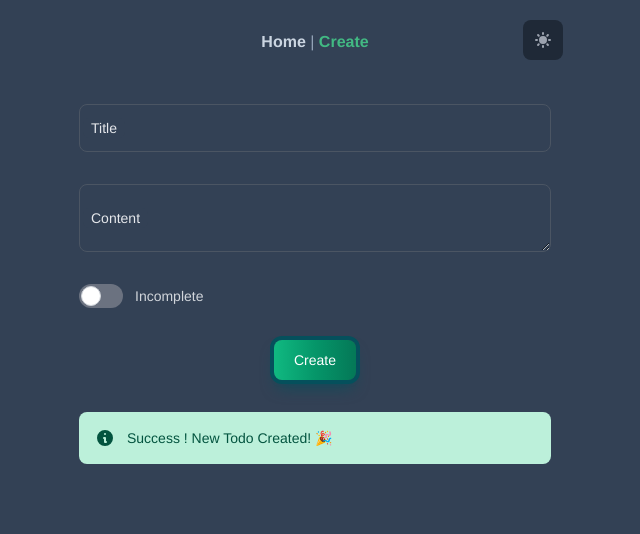
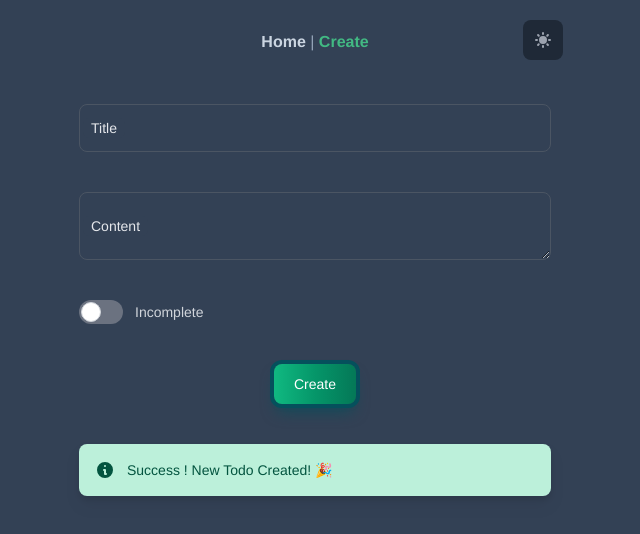
Before and after one commit to TirtharajPramanik/todo-list-vuejs-app, a Vue app: page /#/create in a window 1280 px wide. Both pictures are taken after typing "Sample", "Sample" into the empty fields and a click on the button "Create". Shown: the top 534 px of the page, without its empty margins (325-965 px from the left). Built offline with nearby package versions, Linux system fonts and the light colour scheme.

Commit message:
Added Page Transitions and Create Todo: Info-Warning Transitions

```diff
--- a/src/App.vue
+++ b/src/App.vue
@@ -1,11 +1,17 @@
 <template>
 	<main class="container max-w-xl relative mx-auto">
 		<nav>
-			<router-link to="/">Home</router-link> |
-			<router-link to="/create">Create</router-link>
-			<UiToggleTheme @click="toggleTheme" :isdark="theme == 'dark'" />
+			<router-link @click="setSlideType('left')" to="/">Home</router-link> |
+			<router-link @click="setSlideType('right')" to="/create"
+				>Create</router-link
+			>
+			<UiToggleTheme @click="toggleTheme" :isdark="theme === 'dark'" />
 		</nav>
-		<router-view />
+		<router-view v-slot="{ Component }">
+			<transition :name="slideType" mode="out-in">
+				<component :is="Component" :key="$route.path" />
+			</transition>
+		</router-view>
 	</main>
 </template>
 
@@ -16,7 +22,7 @@ import { changeTheme } from '@/utils';
 
 export default defineComponent({
 	data() {
-		return { theme: 'dark' };
+		return { theme: 'dark', slideType: 'slideleft' };
 	},
 	mounted() {
 		const val = localStorage.getItem('theme');
@@ -31,7 +37,10 @@ export default defineComponent({
 	},
 	methods: {
 		toggleTheme() {
-			this.theme = this.theme == 'dark' ? 'light' : 'dark';
+			this.theme = this.theme === 'dark' ? 'light' : 'dark';
+		},
+		setSlideType(typ: string) {
+			if (['left', 'right'].includes(typ)) this.slideType = `slide${typ}`;
 		},
 	},
 	components: { UiButton, UiToggleTheme },
@@ -65,4 +74,28 @@ nav a {
 nav a.router-link-exact-active {
 	color: #42b983;
 }
+
+.slideleft-enter-active,
+.slideleft-leave-active,
+.slideright-enter-active,
+.slideright-leave-active {
+	transition: opacity 0.4s, transform 0.4s;
+}
+
+.slideleft-enter-from,
+.slideleft-leave-to,
+.slideright-enter-from,
+.slideright-leave-to {
+	opacity: 0;
+}
+
+.slideleft-enter-from,
+.slideright-leave-to {
+	transform: translateX(-30%);
+}
+
+.slideleft-leave-to,
+.slideright-enter-from {
+	transform: translateX(30%);
+}
 </style>
--- a/src/components/uiAlert.vue
+++ b/src/components/uiAlert.vue
@@ -18,11 +18,11 @@
 			></path>
 		</svg>
 		<span class="sr-only">Info</span>
-		<div v-if="state == 'success'">
+		<div v-if="state === 'success'">
 			<span class="font-medium">Success !&nbsp;</span>
 			<slot />
 		</div>
-		<div v-else-if="state == 'error'">
+		<div v-else-if="state === 'error'">
 			<span class="font-medium">Error !&nbsp;</span>
 			<slot />
 		</div>
@@ -34,12 +34,12 @@ import { defineComponent } from 'vue';
 
 export default defineComponent({
 	props: {
-		state: { type: String, reauired: false, default: 'success' },
+		state: { type: String, required: false, default: 'success' },
 	},
 	computed: {
 		alertColor() {
-			if (this.state == 'success') return 'green';
-			else if (this.state == 'error') return 'red';
+			if (this.state === 'success') return 'green';
+			else if (this.state === 'error') return 'red';
 		},
 	},
 });
--- a/src/utils/changeTheme.ts
+++ b/src/utils/changeTheme.ts
@@ -1,5 +1,5 @@
 export default function changeTheme(theme: any) {
-	theme == 'dark'
+	theme === 'dark'
 		? document.documentElement.classList.add('dark')
 		: document.documentElement.classList.remove('dark');
 }
--- a/src/views/CreateView.vue
+++ b/src/views/CreateView.vue
@@ -4,7 +4,16 @@
 		<UiTextArea name="content" v-model="form.content">Content</UiTextArea>
 		<UiToggle v-model="form.done" />
 		<UiButton type="submit" @click="create">Create</UiButton>
-		<UiAlert v-if="state !== 'working'" :state="state">{{ msg }}</UiAlert>
+		<Transition name="bounce">
+			<UiAlert class="alert" v-if="state === 'error'" state="error">{{
+				msg
+			}}</UiAlert>
+		</Transition>
+		<Transition name="bounce">
+			<UiAlert class="alert" v-if="state === 'success'" state="success">{{
+				msg
+			}}</UiAlert>
+		</Transition>
 	</form>
 </template>
 
@@ -66,8 +75,8 @@ export default defineComponent({
 			},
 		},
 		msg() {
-			if (this.state == 'success') return 'New Todo Created! 🎉';
-			else if (this.state == 'error')
+			if (this.state === 'success') return 'New Todo Created! 🎉';
+			else if (this.state === 'error')
 				return 'Enter a Title and try submitting again! 👾';
 		},
 	},
@@ -76,6 +85,33 @@ export default defineComponent({
 
 <style lang="css" scoped>
 .create-todo-form {
-	@apply max-w-lg mx-auto p-5 rounded-md flex flex-col space-y-8;
+	@apply max-w-lg mx-auto p-5 rounded-md flex flex-col space-y-10;
+}
+
+.alert {
+	@apply shadow-gray-300 dark:shadow-gray-800 drop-shadow-lg;
+}
+
+.bounce-enter-active {
+	animation: bounce-in 0.5s;
+}
+
+.bounce-enter-from {
+	display: none;
+}
+
+.bounce-leave-to {
+	opacity: 0;
+}
+@keyframes bounce-in {
+	0% {
+		transform: scale(0);
+	}
+	50% {
+		transform: scale(1.25);
+	}
+	100% {
+		transform: scale(1);
+	}
 }
 </style>
--- a/src/views/HomeView.vue
+++ b/src/views/HomeView.vue
@@ -1,10 +1,13 @@
 <template>
-	<ul v-if="todos && todos.length">
+	<h3
+		v-if="!todos || !todos.length"
+		class="text-emerald-600 dark:text-white text-lg font-medium"
+	>
+		No Todos Yet!
+	</h3>
+	<ul v-else>
 		<UiTodoCard v-for="todo in todos" :data="todo" :key="todo.id" />
 	</ul>
-	<h3 v-else class="text-emerald-600 dark:text-white text-lg font-medium">
-		No Todos Yet!
-	</h3>
 </template>
 
 <script lang="ts">
@@ -18,7 +21,6 @@ export default {
 	components: { UiTodoCard },
 	setup() {
 		return {
-			db,
 			todos: useObservable(from(liveQuery(() => db.todos.toArray()))),
 		};
 	},
```
Also changed, not shown: 1 other file (tests, documents, lock files or other folders).
